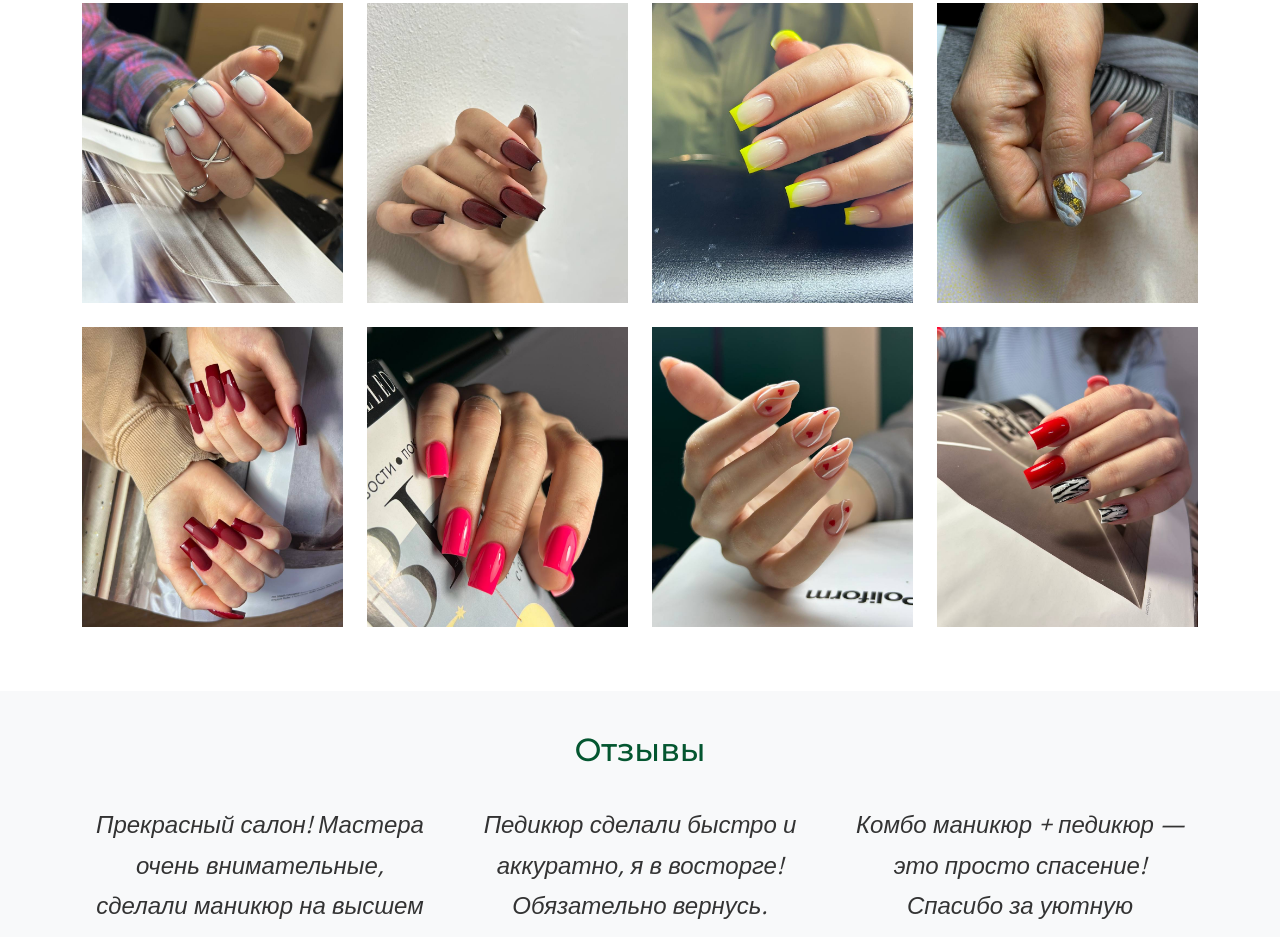
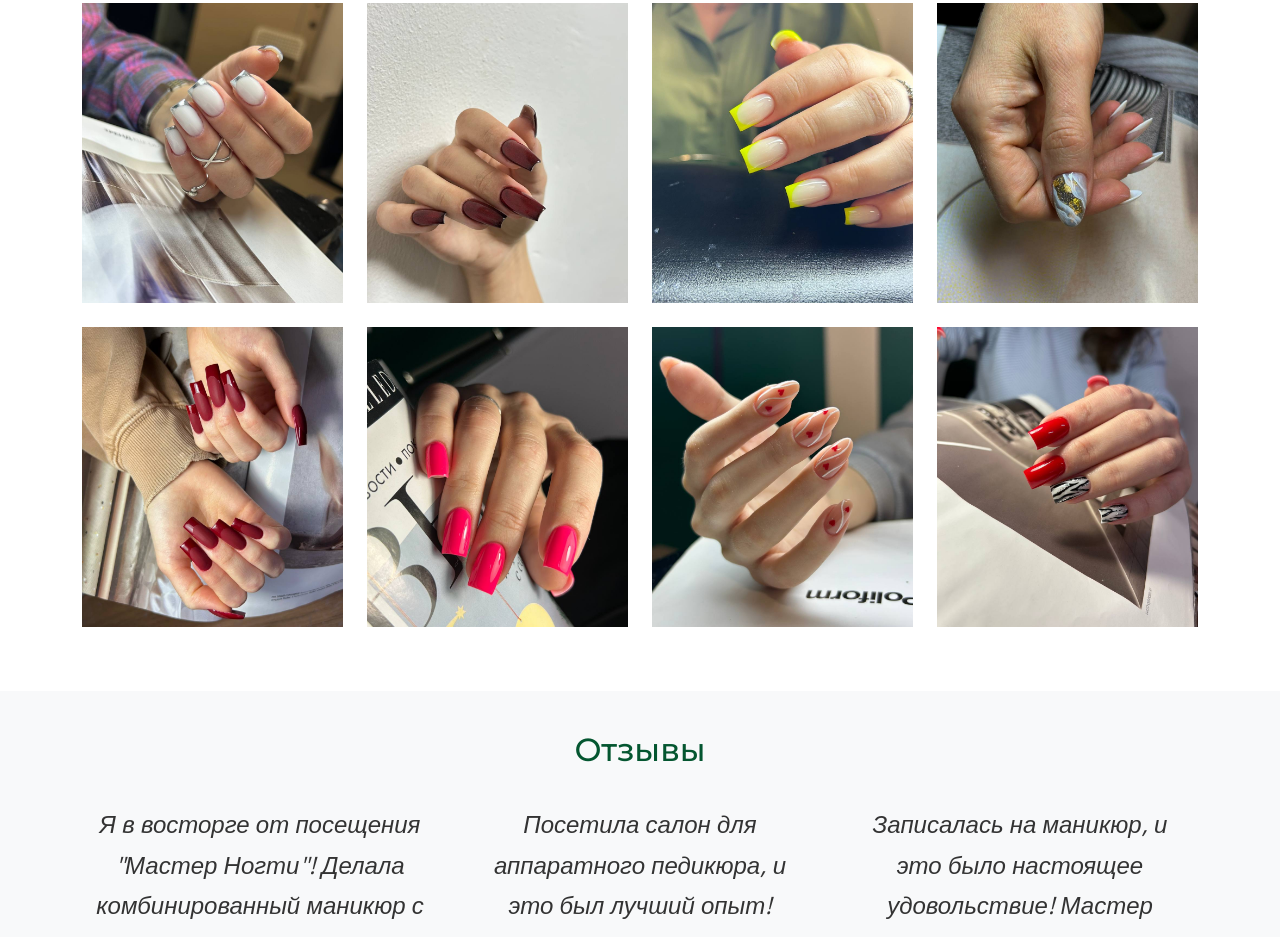
Before and after one commit to EgorRodi0/masternogti_landing, a plain HTML site: page index.html in a window 1280 px wide. Shown: the part 1863-2800 px from the top of the page. Drawn offline with nearby package versions, Linux system fonts and the light colour scheme; some packages are replaced by stand-ins of ours; a script that the page names is missing.

Commit message:
Update index.html

```diff
--- a/index.html
+++ b/index.html
@@ -239,7 +239,7 @@
             <div class="col-md-4 mb-4">
                 <div class="testimonial animate" data-animation="fadeInUp">
                     <blockquote>
-                                <p>Прекрасный салон! Мастера очень внимательные, сделали маникюр на высшем уровне.</p>
+                        <p>Я в восторге от посещения "Мастер Ногти"! Делала комбинированный маникюр с покрытием гель-лаком, и результат превзошел все ожидания. Мастер Анна была невероятно внимательной, учла все мои пожелания по дизайну и подобрала идеальный оттенок. Атмосфера в салоне очень уютная, играет приятная музыка, а чай с конфетками стал приятным бонусом. Уже записалась на следующий визит!</p>
                     </blockquote>
                     <figure>
                         <img src="img/client_1.png" alt="Клиент 1">
@@ -250,7 +250,7 @@
             <div class="col-md-4 mb-4">
                 <div class="testimonial animate" data-animation="fadeInUp" data-delay="0.2s">
                     <blockquote>
-                                <p>Педикюр сделали быстро и аккуратно, я в восторге! Обязательно вернусь.</p>
+                        <p>Посетила салон для аппаратного педикюра, и это был лучший опыт! Мастер Екатерина работала очень аккуратно, рассказала о каждом этапе процедуры и дала полезные советы по уходу за стопами. Сам салон светлый, чистый, с современным оборудованием. Особенно порадовало, что все инструменты стерилизуются при мне. Теперь это мой любимый салон, рекомендую всем!</p>
                     </blockquote>
                     <figure>
                         <img src="img/client_2.png" alt="Клиент 2">
@@ -261,7 +261,7 @@
             <div class="col-md-4 mb-4">
                 <div class="testimonial animate" data-animation="fadeInUp" data-delay="0.4s">
                     <blockquote>
-                                <p>Комбо маникюр + педикюр — это просто спасение! Спасибо за уютную атмосферу.</p>
+                        <p>Записалась на маникюр, и это было настоящее удовольствие! Мастер Мария создала комфортную атмосферу, подробно обсудила мои предпочтения и предложила стильный дизайн. Время пролетело незаметно благодаря душевной беседе и профессионализму. Покрытие держится уже третью неделю без сколов! Салон "Мастер Ногти" стал для меня находкой, обязательно вернусь.</p>
                     </blockquote>
                     <figure>
                         <img src="img/client_3.png" alt="Клиент 3">
```
Lines whose indentation alone changed are shown as unchanged.
